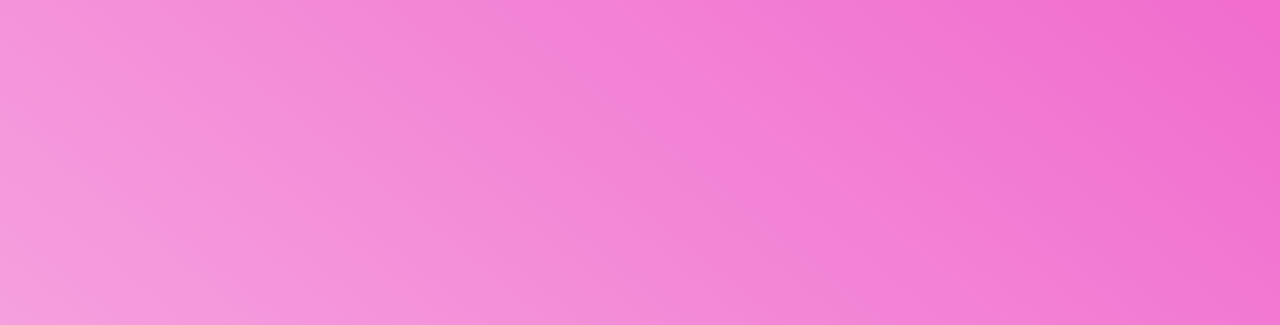
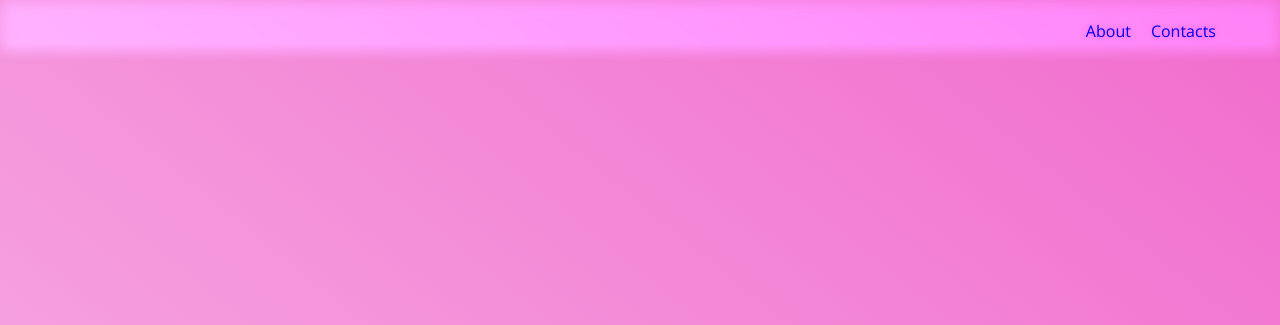
Before and after one commit to RizalAnditama/tugas-pertama-dpw, a plain HTML site: page index.html in a window 1280 px wide. Shown: the top 325 px of the page. Drawn offline with nearby package versions, Linux system fonts and the light colour scheme; a web font is replaced by a local one.

Commit message:
adding navbar

```diff
--- a/index.html
+++ b/index.html
@@ -10,6 +10,12 @@
     <title>Randy - Your friendly lifeless tool</title>
   </head>
   <body>
+    <nav class="mask">
+      <ul class="list">
+        <li><a href="#about-me">About</a></li>
+        <li><a href="#contact-us">Contacts</a></li>
+      </ul>
+    </nav>
     <div class="wrapper">
       <div id="hero" class="section css-selector white">
         <div class="block centered">
--- a/style.css
+++ b/style.css
@@ -394,3 +394,46 @@ div[class*="div"] {
   border-radius: 20px;
   box-shadow: 0px 0px 0px 100000vh black; */
 }
+
+nav {
+  position: fixed;
+  top: 0;
+  left: 0;
+  width: 95%;
+  display: flex;
+  padding: 20px 100px 20px 0px;
+  align-items: center;
+  transition: 0.3s ease-out;
+  -webkit-backdrop-filter: blur(8px) brightness(1.2);
+  backdrop-filter: blur(8px) brightness(1.2);
+  text-shadow: 0 0 5px rgba(248, 53, 206, 0.5);
+  color: white;
+  font-size: 16px;
+  &.mask {
+    /* top: 150px; */
+    -webkit-mask-image: linear-gradient(black 70%, transparent);
+    mask-image: linear-gradient(black 70%, transparent);
+  }
+}
+
+nav.is-hidden {
+  transform: translateY(-100%);
+}
+
+list li a {
+  text-decoration: none;
+  &:hover,
+  &:focus {
+    text-decoration: underline;
+    text-decoration-color: black;
+  }
+}
+.list {
+  list-style-type: none;
+  margin-left: auto;
+  display: none;
+  display: flex;
+  li {
+    margin-left: 20px;
+  }
+}
```
